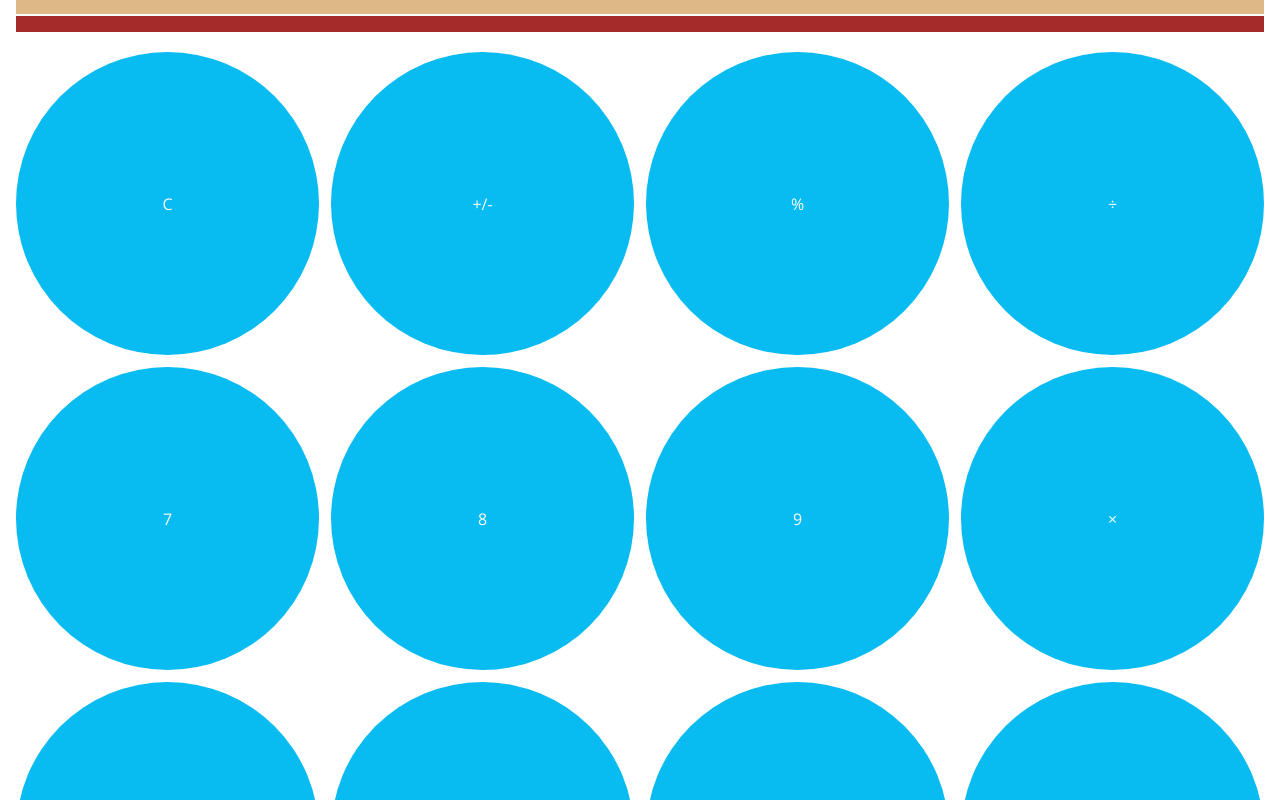
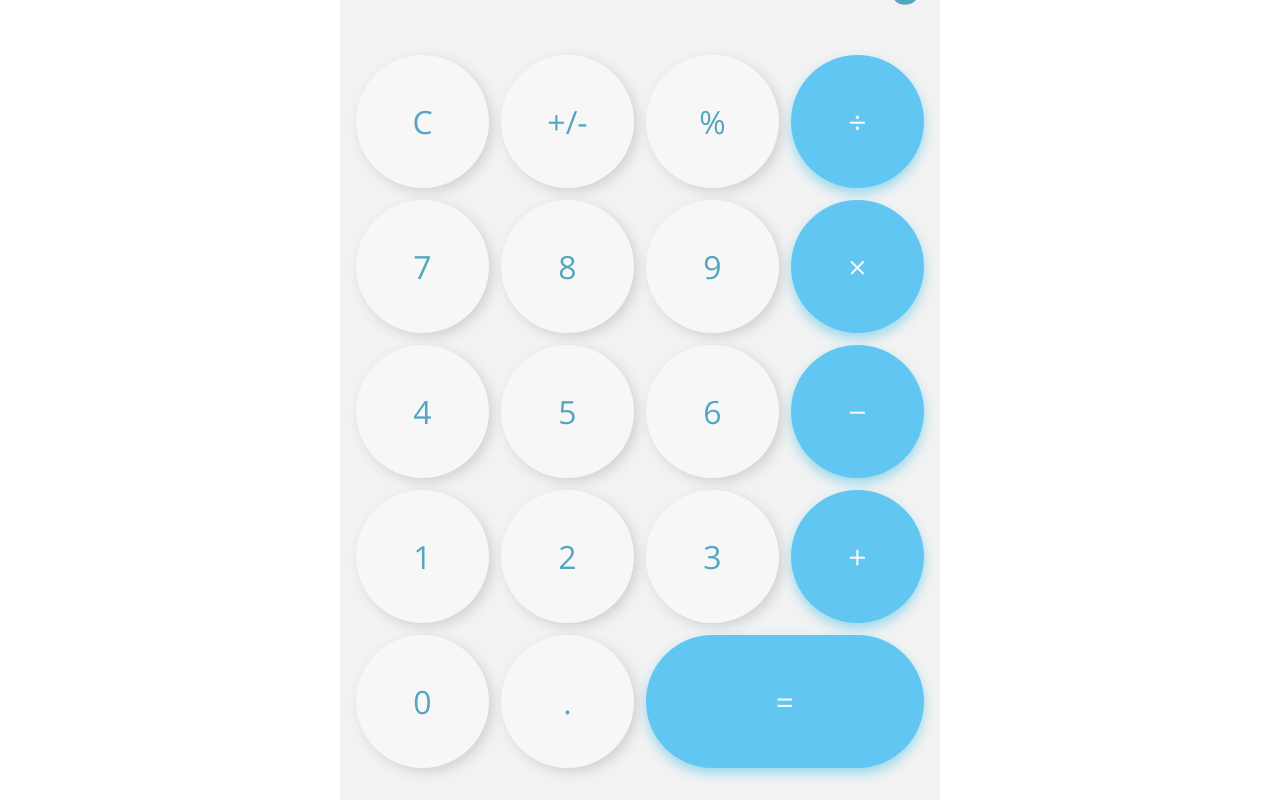
Before and after one commit to Mmackz/calculator, a React (Create React App) app: page / in a window 1280 px wide. Shown: the top 800 px of the page. Built offline with nearby package versions, Linux system fonts and the light colour scheme.

Commit message:
🎨 style buttons and screen

```diff
--- a/src/index.css
+++ b/src/index.css
@@ -1,4 +1,11 @@
 @import url("https://fonts.googleapis.com/css2?family=Open+Sans:wght@300&display=swap");
+
+:root {
+   --bg-color: #f2f2f2;
+   --font-color: #54a6c0;
+   --button-main: #f7f7f7;
+   --button-accent: #61c6f2;
+}
 
 *,
 *::after,
@@ -12,74 +19,99 @@ body,
    height: 100%;
 }
 
+body,
+p {
+   margin: 0;
+}
+
+html {
+   font-size: 16px;
+}
+
+@media (max-width: 359px) {
+   html {
+      font-size: 15px;
+   }
+}
+
+@media (max-width: 320px) {
+   html {
+      font-size: 14px;
+   }
+}
+
+@media (max-width: 300px) {
+   html {
+      font-size: 12px;
+   }
+}
+
 body {
-   margin: 0;
    font-family: "Open Sans", sans-serif;
    -webkit-font-smoothing: antialiased;
    -moz-osx-font-smoothing: grayscale;
    display: flex;
    justify-content: center;
    align-items: center;
+   color: var(--font-color);
+}
+
+.main-container {
+   height: 100%;
+   width: 100vw;
+   max-width: 600px;
+   background: var(--bg-color);
+   padding: 1rem;
+   display: grid;
+   grid-template-rows: 3fr 7fr;
 }
 
 .screen-container {
-   background: brown;
-   margin-bottom: 1rem;
-   height: 100%;
    text-align: right;
-   position: relative;;
+   position: relative;
 }
 
 .screen-inner {
    position: absolute;
-   bottom: calc(50% - 3.5rem);
+   bottom: 0;
    width: 100%;
 }
 
 .display {
-   min-height: 4rem;
-   background: burlywood;
-   font-size: 4rem;
+   overflow-wrap: break-word;
+   text-shadow: 0.25px 0.25px 1px #d2d2d2;
 }
 
-.subdisplay {
-   min-height: 3rem;
-   background: cadetblue;
+.button-container {
+   width: 100%;
+   border-radius: 10px;
+   margin-top: 2rem;
+   margin-bottom: 1rem;
+   display: grid;
+   grid-template-columns: repeat(4, 1fr);
+   gap: 0.75rem;
 }
 
 .button {
-   background: rgb(8, 187, 241);
-   color: white;
+   background: var(--button-main);
    display: flex;
    align-items: center;
    justify-content: center;
    border-radius: 50%;
    margin: 0;
-   line-height: 1rem;
+   font-size: 2rem;
+   box-shadow: 0.25rem 0.25rem 0.75rem #d2d2d2;
    aspect-ratio: 1/1;
+}
+
+.button:nth-of-type(4n), .button:last-of-type {
+   background: var(--button-accent);
+   color: var(--button-main);
+   box-shadow: 0 0.35rem 0.75rem #99d8ec;
 }
 
 .button:last-of-type {
    grid-column: 3/-1;
-   /* padding-top: calc(25% - 0.5rem - 2px);
-   padding-bottom: calc(25% - 0.5rem - 1px - 0.125rem); */
    aspect-ratio: 0;
    border-radius: 100px;
 }
-
-.main-container {
-   height: 100%;
-   width: 100vw;
-   padding: 1rem;
-   display: grid;
-   grid-template-rows: auto max-content;
-}
-
-.button-container {
-   width: 100%;
-   border-radius: 10px;
-   margin: 1.25rem auto;
-   display: grid;
-   grid-template-columns: repeat(4, 1fr);
-   gap: 0.75rem;
-}
```
